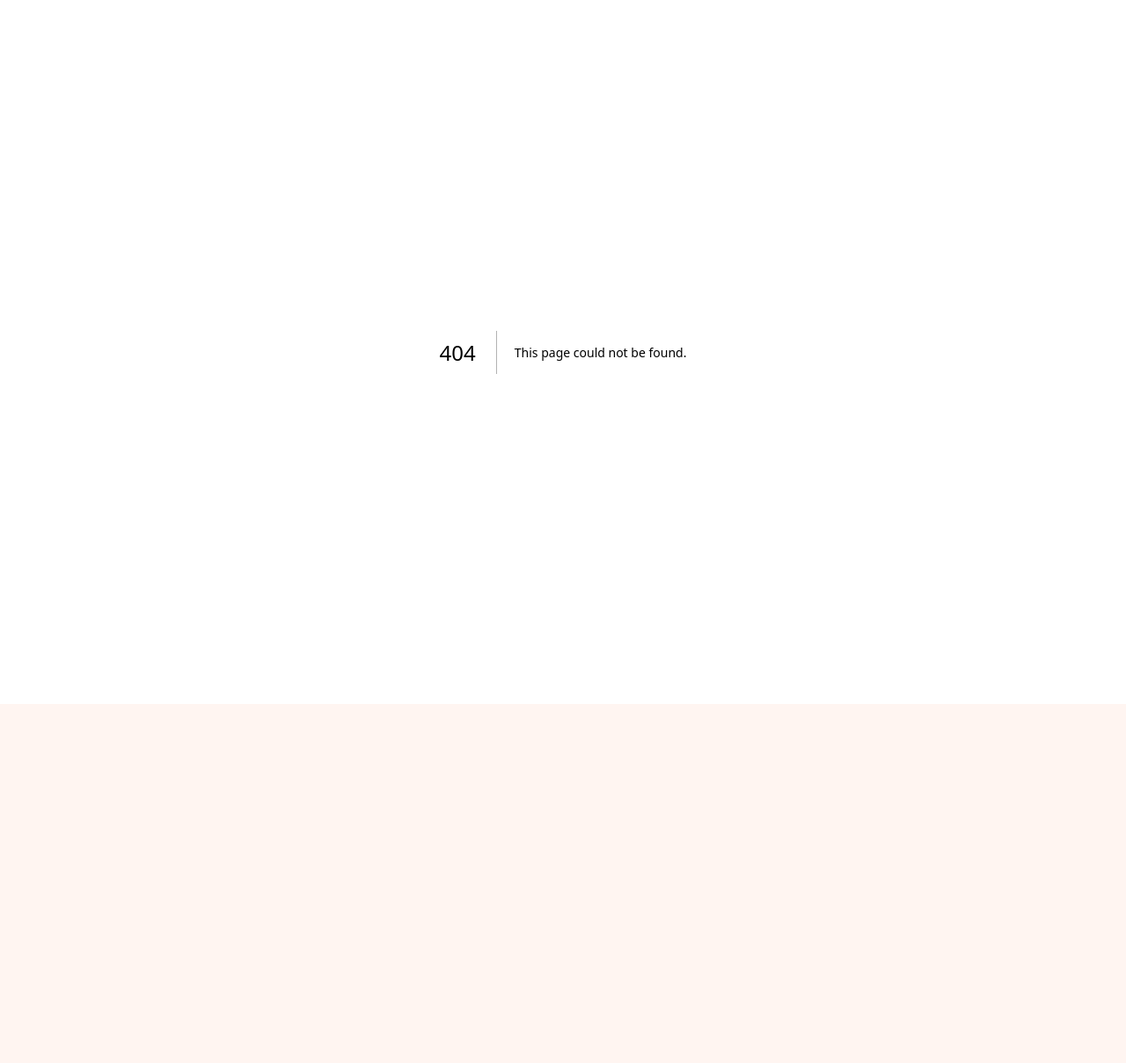
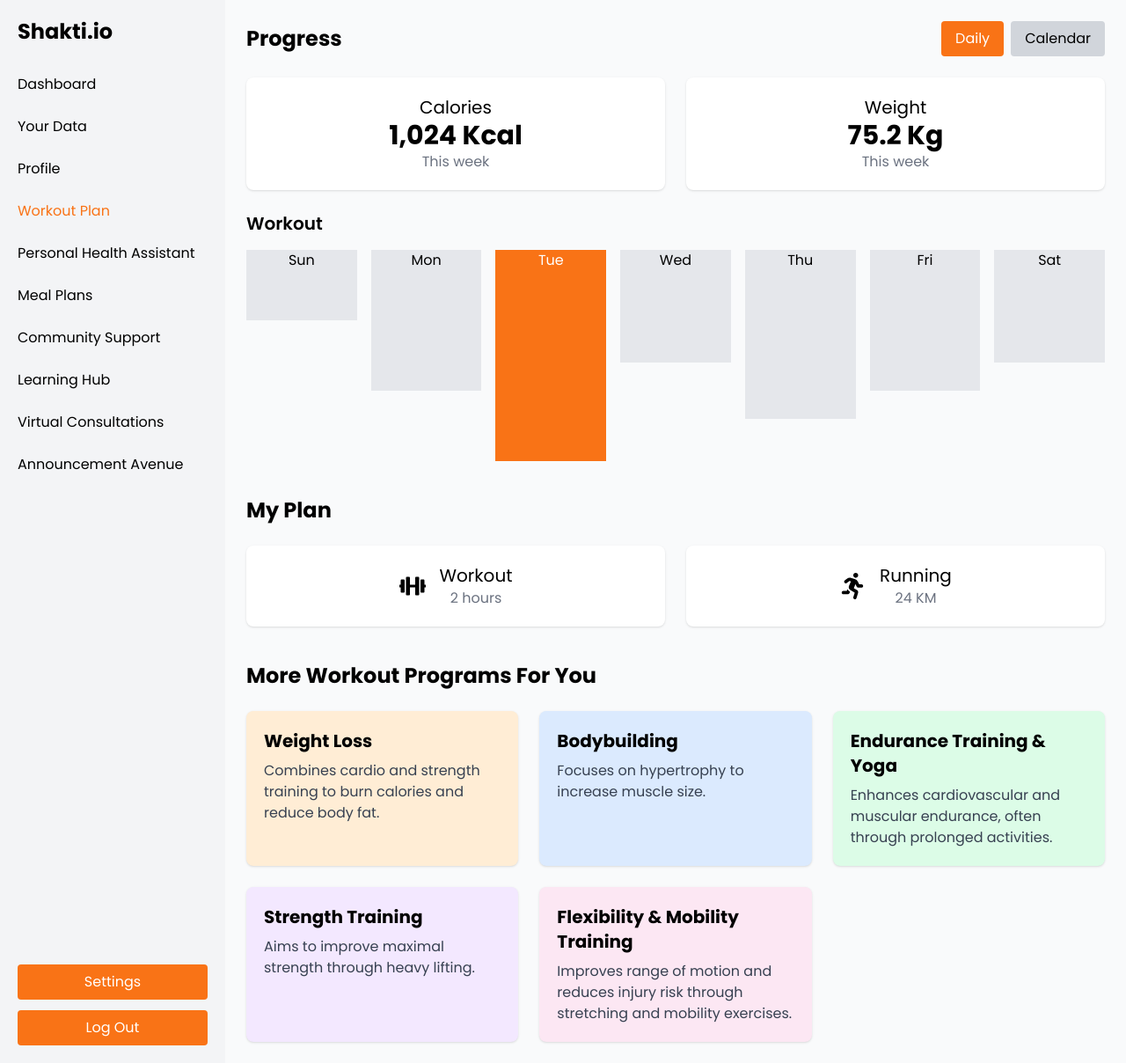
Before and after one commit to Adnan-The-Coder/web-app-full-stack-ai-integrated-fitness, a Next.js app: page /Dashboard in a window 1280 px wide. Before the commit this address had no page. Shown: the whole page at 88% size. Before the commit the page ends 800 px from the top, so only its background shows below. Built offline with nearby package versions, Linux system fonts and the light colour scheme.

Commit message:
feat: Add Dashboard Page

```diff
--- /dev/null
+++ b/app/Dashboard/[id]/page.tsx
@@ -0,0 +1,18 @@
+export default function UserProfile({ params }: any) {
+    return (
+        <div className="flex flex-col items-center justify-center min-h-screen py-2 bg-gray-800">
+            <div className="max-w-md w-full bg-gray-900 bg-opacity-80 backdrop-filter backdrop-blur-xl rounded-2xl shadow-xl p-8">
+                <h1 className="text-3xl font-bold text-center text-gradient bg-gradient-to-r from-green-400 to-emerald-500 text-transparent bg-clip-text">
+                    User Profile
+                </h1>
+                <hr className="my-4 border-gray-600" />
+                <p className="text-4xl text-center">
+                    Profile Page of{" "}
+                    <span className="p-2 rounded bg-orange-500 text-black">
+                        {params.id}
+                    </span>
+                </p>
+            </div>
+        </div>
+    );
+}
--- /dev/null
+++ b/app/Dashboard/page.tsx
@@ -0,0 +1,120 @@
+import React from 'react';
+import { FaRunning, FaDumbbell } from 'react-icons/fa';
+
+const Dashboard: React.FC = () => {
+  return (
+    <div className="flex min-h-screen">
+      {/* Sidebar */}
+      <aside className="w-64 bg-gray-100 p-5 flex flex-col">
+        <div className="text-2xl font-bold mb-8">Shakti.io</div>
+        <nav className="flex-grow">
+          <ul className="space-y-6">
+            <li>Dashboard</li>
+            <li>Your Data</li>
+            <li>Profile</li>
+            <li className="text-orange-500">Workout Plan</li>
+            <li>Personal Health Assistant</li>
+            <li>Meal Plans</li>
+            <li>Community Support</li>
+            <li>Learning Hub</li>
+            <li>Virtual Consultations</li>
+            <li>Announcement Avenue</li>
+          </ul>
+        </nav>
+        <div className="mt-auto space-y-3">
+          <button className="bg-orange-500 text-white py-2 px-4 w-full rounded">Settings</button>
+          <button className="bg-orange-500 text-white py-2 px-4 w-full rounded">Log Out</button>
+        </div>
+      </aside>
+
+      {/* Main Content */}
+      <main className="flex-1 p-6 bg-gray-50">
+        {/* Progress Section */}
+        <section className="mb-10">
+          <div className="flex justify-between items-center">
+            <h2 className="text-2xl font-bold">Progress</h2>
+            <div className="space-x-2">
+              <button className="py-2 px-4 bg-orange-500 text-white rounded">Daily</button>
+              <button className="py-2 px-4 bg-gray-300 rounded">Calendar</button>
+            </div>
+          </div>
+          <div className="grid grid-cols-2 gap-6 mt-6">
+            <div className="bg-white p-5 rounded-lg shadow text-center">
+              <h3 className="text-xl">Calories</h3>
+              <p className="text-3xl font-bold">1,024 Kcal</p>
+              <span className="text-gray-500">This week</span>
+            </div>
+            <div className="bg-white p-5 rounded-lg shadow text-center">
+              <h3 className="text-xl">Weight</h3>
+              <p className="text-3xl font-bold">75.2 Kg</p>
+              <span className="text-gray-500">This week</span>
+            </div>
+          </div>
+          <div className="mt-6">
+            <h3 className="text-xl font-semibold">Workout</h3>
+            <div className="flex space-x-4 mt-4">
+              {/* Mock workout chart */}
+              <div className="flex-1 text-center bg-gray-200 h-20">Sun</div>
+              <div className="flex-1 text-center bg-gray-200 h-40">Mon</div>
+              <div className="flex-1 text-center bg-orange-500 text-white h-60">Tue</div>
+              <div className="flex-1 text-center bg-gray-200 h-32">Wed</div>
+              <div className="flex-1 text-center bg-gray-200 h-48">Thu</div>
+              <div className="flex-1 text-center bg-gray-200 h-40">Fri</div>
+              <div className="flex-1 text-center bg-gray-200 h-32">Sat</div>
+            </div>
+          </div>
+        </section>
+
+        {/* My Plan Section */}
+        <section className="mb-10">
+          <h2 className="text-2xl font-bold">My Plan</h2>
+          <div className="grid grid-cols-2 gap-6 mt-6">
+            <div className="bg-white p-5 rounded-lg shadow flex items-center justify-center space-x-4">
+              <FaDumbbell size={30} />
+              <div className="text-center">
+                <p className="text-xl">Workout</p>
+                <span className="text-gray-500">2 hours</span>
+              </div>
+            </div>
+            <div className="bg-white p-5 rounded-lg shadow flex items-center justify-center space-x-4">
+              <FaRunning size={30} />
+              <div className="text-center">
+                <p className="text-xl">Running</p>
+                <span className="text-gray-500">24 KM</span>
+              </div>
+            </div>
+          </div>
+        </section>
+
+        {/* More Workout Programs */}
+        <section>
+          <h2 className="text-2xl font-bold">More Workout Programs For You</h2>
+          <div className="grid grid-cols-1 md:grid-cols-2 xl:grid-cols-3 gap-6 mt-6">
+            <div className="bg-orange-100 p-5 rounded-lg shadow">
+              <h3 className="text-xl font-bold">Weight Loss</h3>
+              <p className="text-gray-700 mt-2">Combines cardio and strength training to burn calories and reduce body fat.</p>
+            </div>
+            <div className="bg-blue-100 p-5 rounded-lg shadow">
+              <h3 className="text-xl font-bold">Bodybuilding</h3>
+              <p className="text-gray-700 mt-2">Focuses on hypertrophy to increase muscle size.</p>
+            </div>
+            <div className="bg-green-100 p-5 rounded-lg shadow">
+              <h3 className="text-xl font-bold">Endurance Training & Yoga</h3>
+              <p className="text-gray-700 mt-2">Enhances cardiovascular and muscular endurance, often through prolonged activities.</p>
+            </div>
+            <div className="bg-purple-100 p-5 rounded-lg shadow">
+              <h3 className="text-xl font-bold">Strength Training</h3>
+              <p className="text-gray-700 mt-2">Aims to improve maximal strength through heavy lifting.</p>
+            </div>
+            <div className="bg-pink-100 p-5 rounded-lg shadow">
+              <h3 className="text-xl font-bold">Flexibility & Mobility Training</h3>
+              <p className="text-gray-700 mt-2">Improves range of motion and reduces injury risk through stretching and mobility exercises.</p>
+            </div>
+          </div>
+        </section>
+      </main>
+    </div>
+  );
+};
+
+export default Dashboard;
```
